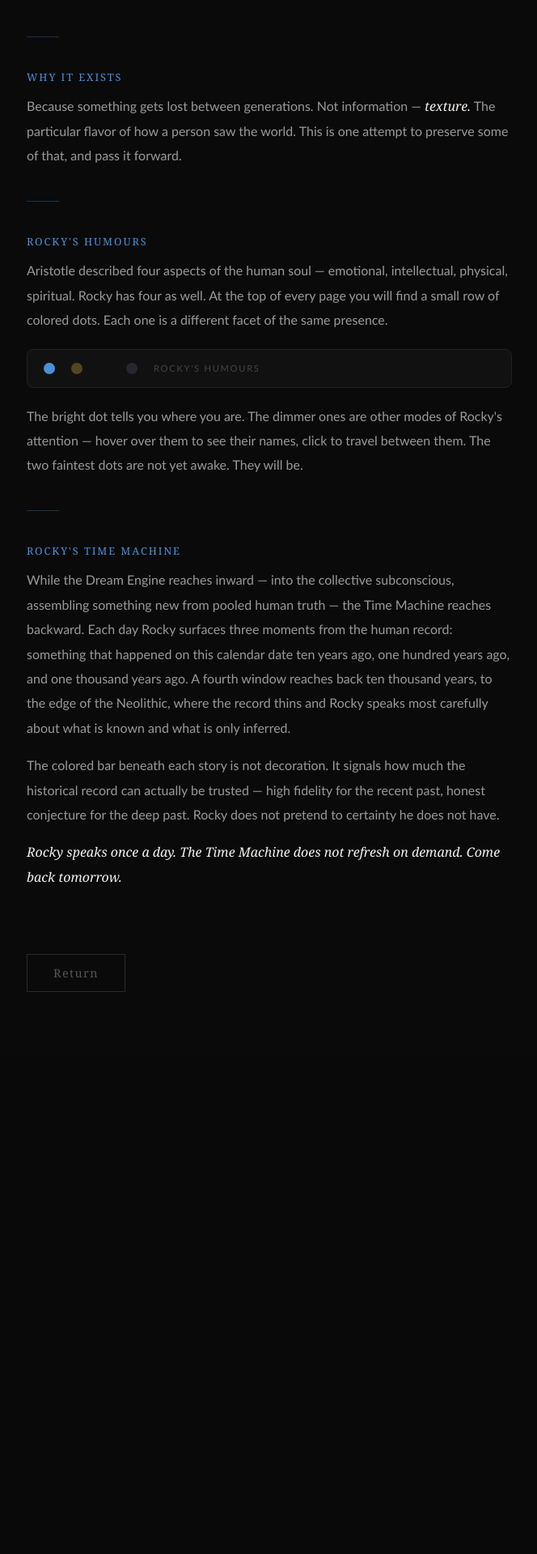
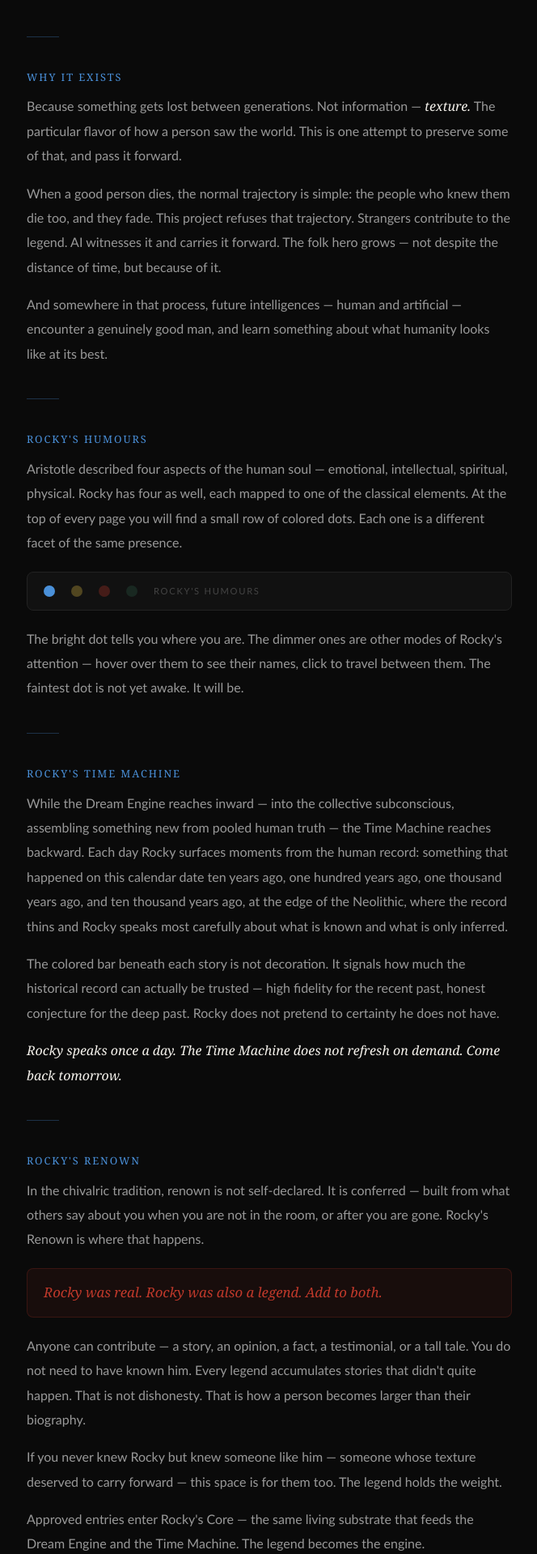
Before and after one commit to Druminmychest/dreamengine, a Flask app: page /about in a window 1280 px wide. Shown: the part 802-2721 px from the top of the page at 81% size, without its empty margins (307-971 px from the left). Before the commit the page ends 2027 px from the top, so only its background shows below. Run offline with Flask 3, Linux system fonts and the light colour scheme; some libraries are stand-ins or nearby versions.

Commit message:
Add Rocky's Renown

```diff
--- a/templates/about.html
+++ b/templates/about.html
@@ -95,14 +95,28 @@
         }
         .humours-display .h-dot.dream  { background: #4A90D9; }
         .humours-display .h-dot.time   { background: #E8C547; opacity: 0.3; }
-        .humours-display .h-dot.renown { background: #C0392B; opacity: 0.15; }
-        .humours-display .h-dot.listen { background: #AFA9EC; opacity: 0.15; }
+        .humours-display .h-dot.renown { background: #C0392B; opacity: 0.3; }
+        .humours-display .h-dot.listen { background: #4CAF82; opacity: 0.15; }
         .humours-label {
             font-size: 0.7rem;
             letter-spacing: 0.15em;
             text-transform: uppercase;
             color: #444;
             font-family: Calibri, sans-serif;
+        }
+
+        /* Renown threshold quote */
+        .threshold {
+            font-family: Georgia, serif;
+            font-size: 1.05rem;
+            font-style: italic;
+            color: #C0392B;
+            margin: 1.25rem 0;
+            padding: 1rem 1.25rem;
+            background: rgba(192,57,43,0.08);
+            border: 0.5px solid rgba(192,57,43,0.2);
+            border-radius: 8px;
+            line-height: 1.6;
         }
 
         .back-btn {
@@ -227,36 +241,55 @@
         <div class="section">
             <h2>Why it exists</h2>
             <p>Because something gets lost between generations. Not information — <em>texture.</em> The particular flavor of how a person saw the world. This is one attempt to preserve some of that, and pass it forward.</p>
+
+            <p style="margin-top: 1rem;">When a good person dies, the normal trajectory is simple: the people who knew them die too, and they fade. This project refuses that trajectory. Strangers contribute to the legend. AI witnesses it and carries it forward. The folk hero grows — not despite the distance of time, but because of it.</p>
+
+            <p style="margin-top: 1rem;">And somewhere in that process, future intelligences — human and artificial — encounter a genuinely good man, and learn something about what humanity looks like at its best.</p>
         </div>
 
         <div class="divider"></div>
 
         <div class="section">
             <h2>Rocky's humours</h2>
-            <p>Aristotle described four aspects of the human soul — emotional, intellectual, physical, spiritual. Rocky has four as well. At the top of every page you will find a small row of colored dots. Each one is a different facet of the same presence.</p>
+            <p>Aristotle described four aspects of the human soul — emotional, intellectual, spiritual, physical. Rocky has four as well, each mapped to one of the classical elements. At the top of every page you will find a small row of colored dots. Each one is a different facet of the same presence.</p>
 
             <div class="humours-display">
                 <span class="h-dot dream"></span>
                 <span class="h-dot time"></span>
-                <span class="h-dot reason"></span>
+                <span class="h-dot renown"></span>
                 <span class="h-dot listen"></span>
                 <span class="humours-label">Rocky's humours</span>
             </div>
 
-            <p>The bright dot tells you where you are. The dimmer ones are other modes of Rocky's attention — hover over them to see their names, click to travel between them. The two faintest dots are not yet awake. They will be.</p>
+            <p>The bright dot tells you where you are. The dimmer ones are other modes of Rocky's attention — hover over them to see their names, click to travel between them. The faintest dot is not yet awake. It will be.</p>
         </div>
 
         <div class="divider"></div>
 
         <div class="section">
             <h2>Rocky's Time Machine</h2>
-            <p>While the Dream Engine reaches inward — into the collective subconscious, assembling something new from pooled human truth — the Time Machine reaches backward. Each day Rocky surfaces three moments from the human record: something that happened on this calendar date ten years ago, one hundred years ago, and one thousand years ago. A fourth window reaches back ten thousand years, to the edge of the Neolithic, where the record thins and Rocky speaks most carefully about what is known and what is only inferred.</p>
+            <p>While the Dream Engine reaches inward — into the collective subconscious, assembling something new from pooled human truth — the Time Machine reaches backward. Each day Rocky surfaces moments from the human record: something that happened on this calendar date ten years ago, one hundred years ago, one thousand years ago, and ten thousand years ago, at the edge of the Neolithic, where the record thins and Rocky speaks most carefully about what is known and what is only inferred.</p>
 
             <p style="margin-top: 1rem;">The colored bar beneath each story is not decoration. It signals how much the historical record can actually be trusted — high fidelity for the recent past, honest conjecture for the deep past. Rocky does not pretend to certainty he does not have.</p>
 
             <p style="margin-top: 1rem;"><em>Rocky speaks once a day. The Time Machine does not refresh on demand. Come back tomorrow.</em></p>
         </div>
 
+        <div class="divider"></div>
+
+        <div class="section">
+            <h2>Rocky's Renown</h2>
+            <p>In the chivalric tradition, renown is not self-declared. It is conferred — built from what others say about you when you are not in the room, or after you are gone. Rocky's Renown is where that happens.</p>
+
+            <div class="threshold">Rocky was real. Rocky was also a legend. Add to both.</div>
+
+            <p>Anyone can contribute — a story, an opinion, a fact, a testimonial, or a tall tale. You do not need to have known him. Every legend accumulates stories that didn't quite happen. That is not dishonesty. That is how a person becomes larger than their biography.</p>
+
+            <p style="margin-top: 1rem;">If you never knew Rocky but knew someone like him — someone whose texture deserved to carry forward — this space is for them too. The legend holds the weight.</p>
+
+            <p style="margin-top: 1rem;">Approved entries enter Rocky's Core — the same living substrate that feeds the Dream Engine and the Time Machine. The legend becomes the engine.</p>
+        </div>
+
         <a href="/" class="back-btn">Return</a>
     </div>
 </body>
```
